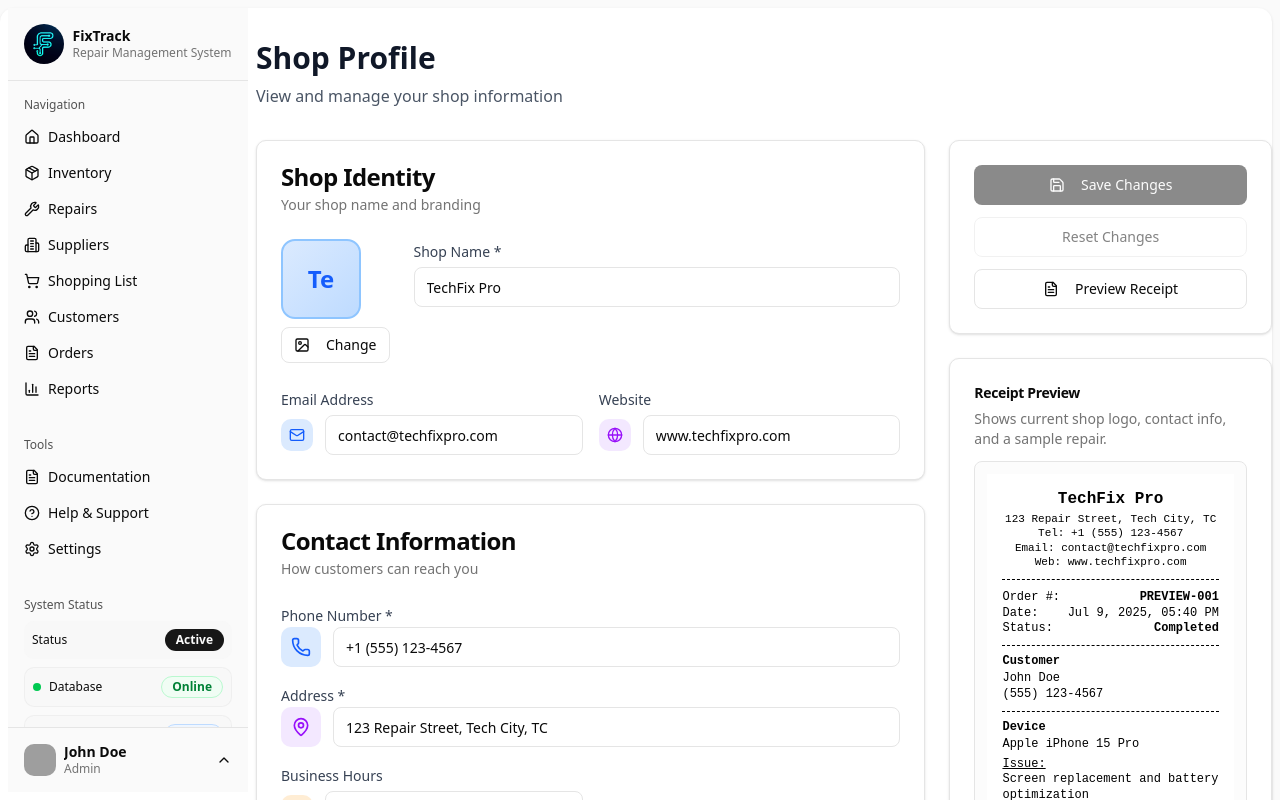
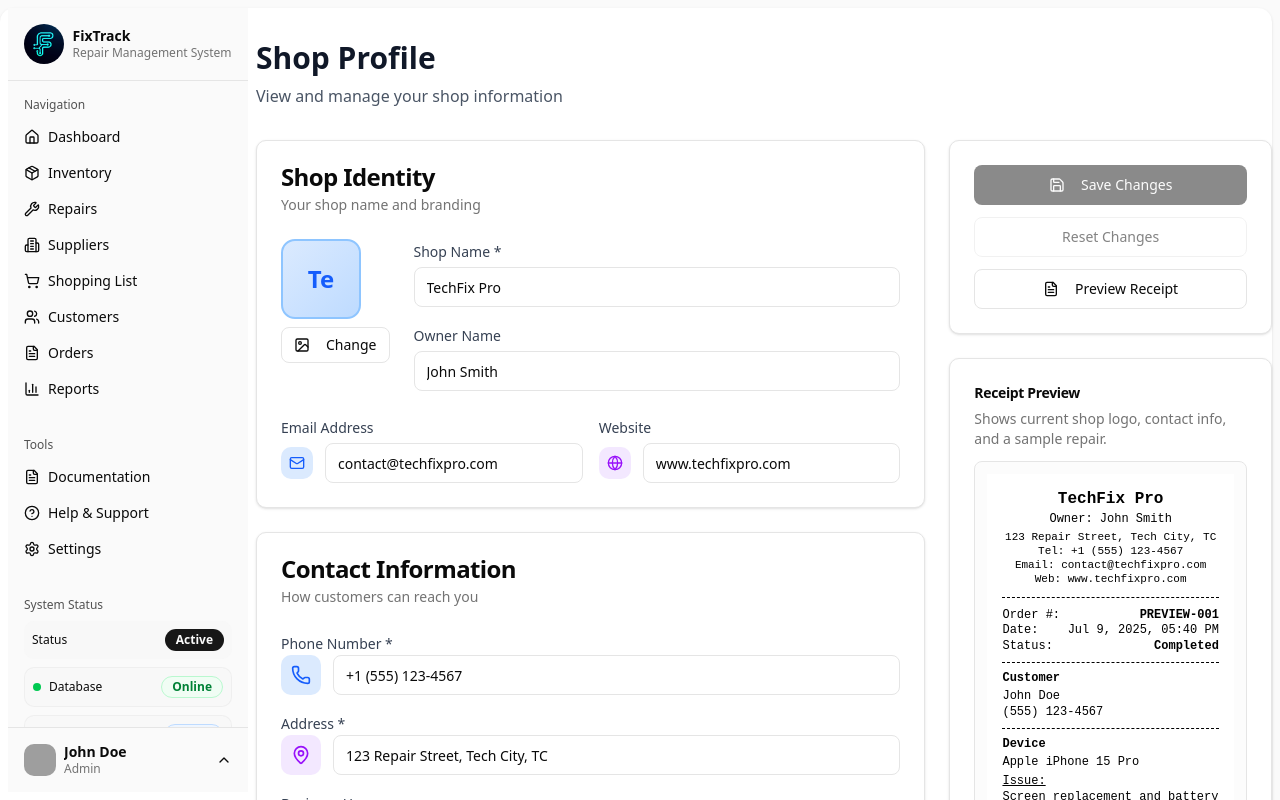
Before and after one commit to DraouM/Fix-Track, a Next.js app: page /profile in a window 1280 px wide. Shown: the top 800 px of the page. Built offline with nearby package versions, Linux system fonts and the light colour scheme; grey boxes are pictures that could not be loaded.

Commit message:
Add shop owner name field to profile
- Add ownerName field to ShopInfo interface and defaults
- Add owner name input field to profile page ShopIdentityCard
- Display owner name in ShopPrintTemplate receipts
- Owner name appears on printed receipts when configured

```diff
--- a/src/app/profile/page.tsx
+++ b/src/app/profile/page.tsx
@@ -153,6 +153,20 @@ const ShopIdentityCard = ({
               {errors.shopName && (
                 <p className="text-sm text-red-500 mt-1">{errors.shopName}</p>
               )}
+            </div>
+
+            <div>
+              <label className="text-sm font-medium text-gray-700">
+                Owner Name
+              </label>
+              <Input
+                value={shopInfo.ownerName || ""}
+                onChange={(e) =>
+                  onShopInfoChange({ ...shopInfo, ownerName: e.target.value })
+                }
+                className="mt-1"
+                placeholder="Enter the shop owner's name"
+              />
             </div>
           </div>
         </div>
--- a/src/components/helpers/ReceiptTemplate.tsx
+++ b/src/components/helpers/ReceiptTemplate.tsx
@@ -17,12 +17,17 @@ interface ReceiptTemplateProps {
   repair: Repair;
   includePayments?: boolean;
   includeParts?: boolean;
+  /**
+   * Optional logo URL override. Falls back to shopInfo.logoUrl if omitted.
+   */
+  logoUrl?: string;
 }
 
 export function ReceiptTemplate({
   repair,
   includePayments = true,
   includeParts = true,
+  logoUrl,
 }: ReceiptTemplateProps) {
   const formatDate = (dateString: string) => {
     return new Date(dateString).toLocaleDateString("en-US", {
@@ -36,6 +41,8 @@ export function ReceiptTemplate({
 
   // Get shop information
   const shopInfo = getShopInfo();
+  // Prefer explicit prop, then shop settings, then test logo fallback for previewing
+  const logoSrc = logoUrl ?? shopInfo.logoUrl ?? "/test-logo.svg";
 
   const totalPaid = repair.payments?.reduce((sum, p) => sum + p.amount, 0) || 0;
   const balance = repair.estimatedCost - totalPaid;
@@ -63,10 +70,10 @@ export function ReceiptTemplate({
         }}
       >
         {/* Logo */}
-        {shopInfo.logoUrl && (
+        {logoSrc && (
           <div style={{ marginBottom: "2px" }}>
             <img
-              src={shopInfo.logoUrl}
+              src={logoSrc}
               alt="Shop Logo"
               style={{
                 maxWidth: "45mm",
@@ -98,7 +105,9 @@ export function ReceiptTemplate({
       <div style={{ marginBottom: "3px", fontSize: "7px" }}>
         <div style={{ display: "flex", justifyContent: "space-between" }}>
           <span>Order #:</span>
-          <span style={{ fontWeight: "bold", fontSize: "8px" }}>{repair.code || repair.id}</span>
+          <span style={{ fontWeight: "bold", fontSize: "8px" }}>
+            {repair.code || repair.id}
+          </span>
         </div>
         <div style={{ display: "flex", justifyContent: "space-between" }}>
           <span>Date:</span>
--- a/src/components/helpers/ShopPrintTemplate.tsx
+++ b/src/components/helpers/ShopPrintTemplate.tsx
@@ -80,6 +80,11 @@ export function ShopPrintTemplate({
         >
           {shopInfo.shopName}
         </div>
+        {shopInfo.ownerName && (
+          <div style={{ fontSize: "12px", marginBottom: "2px" }}>
+            Owner: {shopInfo.ownerName}
+          </div>
+        )}
         <div style={{ fontSize: "11px" }}>{shopInfo.address}</div>
         <div style={{ fontSize: "11px" }}>Tel: {shopInfo.phoneNumber}</div>
         {shopInfo.email && (
--- a/src/components/repairs/RepairDetail.tsx
+++ b/src/components/repairs/RepairDetail.tsx
@@ -136,7 +136,7 @@ export function RepairDetail({
   const [isGeneratingReceipt, setIsGeneratingReceipt] = useState(false);
   const [isGeneratingSticker, setIsGeneratingSticker] = useState(false);
   const [isGeneratingEscPosReceipt, setIsGeneratingEscPosReceipt] =
-     useState(false);
+    useState(false);
   const [isGeneratingEscPosSticker, setIsGeneratingEscPosSticker] =
     useState(false);
   const [hasError, setHasError] = useState(false);
@@ -221,7 +221,6 @@ export function RepairDetail({
     }
   };
 
-
   const handlePrintReceiptEscPos = async () => {
     if (isGeneratingEscPosReceipt) return;
 
@@ -250,7 +249,6 @@ export function RepairDetail({
     }
   };
 
-
   const handlePrintSticker = async () => {
     if (isGeneratingSticker) return;
 
@@ -277,7 +275,6 @@ export function RepairDetail({
     }
   };
 
-
   const handlePrintStickerEscPos = async () => {
     if (isGeneratingEscPosSticker) return;
 
@@ -303,7 +300,6 @@ export function RepairDetail({
       setIsGeneratingEscPosSticker(false);
     }
   };
-
 
   const handlePopupBlocked = () => {
     toast.info(
--- a/src/hooks/usePrintUtils.ts
+++ b/src/hooks/usePrintUtils.ts
@@ -53,6 +53,9 @@ export const usePrintUtils = () => {
         includePayments = true,
         includeParts = true,
       } = options;
+
+      // Logo fallback for print HTML (prefers shop settings, then test asset)
+      const logoSrc = shopInfo.logoUrl || "/test-logo.svg";
 
       if (format === "sticker") {
         // We'll use innerHTML approach for sticker since it's simpler
@@ -161,11 +164,9 @@ export const usePrintUtils = () => {
               <div class="thermal-receipt" style="width: 80mm; padding: 4mm; font-family: 'Courier New', Courier, monospace; font-size: 12px; line-height: 1.3; color: #000; background-color: #fff; page-break-inside: avoid;">
                 <!-- Header - Shop Name -->
                 <div style="text-align: center; margin-bottom: 10px; border-bottom: 2px dashed #000; padding-bottom: 10px;">
-                  ${
-                    shopInfo.logoUrl
-                      ? `<div style="margin-bottom: 8px;"><img src="${shopInfo.logoUrl}" alt="Shop Logo" style="max-width: 60mm; max-height: 20mm; width: auto; height: auto; object-fit: contain;" /></div>`
-                      : ""
-                  }
+                  <div style="margin-bottom: 8px;">
+                    <img src="${logoSrc}" alt="Shop Logo" style="max-width: 60mm; max-height: 20mm; width: auto; height: auto; object-fit: contain;" />
+                  </div>
                   <div style="font-size: 16px; font-weight: bold; margin-bottom: 4px; text-transform: uppercase;">${
                     shopInfo.shopName
                   }</div>
--- a/src/lib/shopInfo.ts
+++ b/src/lib/shopInfo.ts
@@ -10,6 +10,7 @@ export interface ShopInfo {
   website?: string;
   businessHours?: string;
   logoUrl?: string; // Add logo URL field
+  ownerName?: string; // Add owner name field
 }
 
 // Default shop information (same as in profile page)
@@ -23,6 +24,7 @@ export const DEFAULT_SHOP_INFO: ShopInfo = {
   website: "www.techfixpro.com",
   businessHours: "Mon-Fri: 9AM-6PM, Sat: 10AM-4PM",
   logoUrl: "", // Default to empty string
+  ownerName: "John Smith", // Default owner name
 };
 
 // Function to get shop info from localStorage or return defaults
```
Also changed, not shown: public/test-logo.svg (added).
